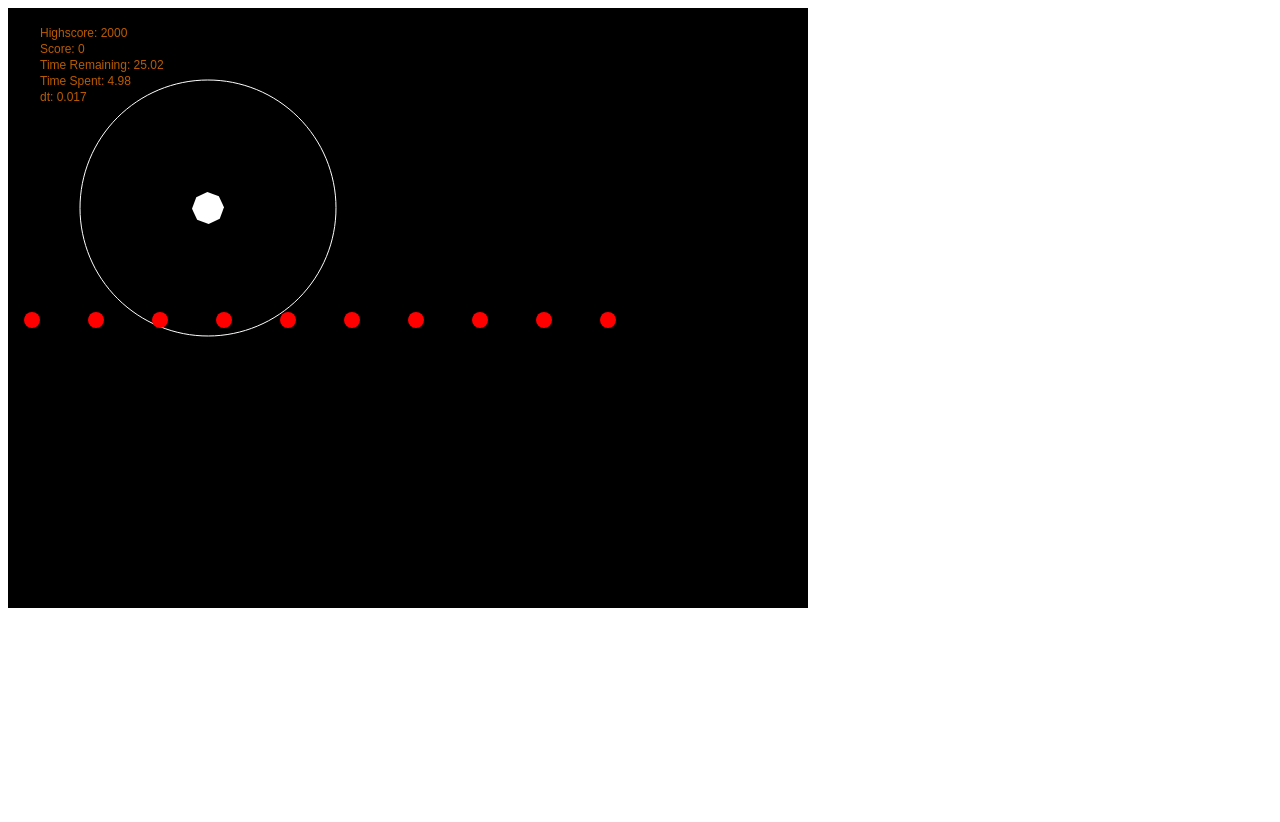
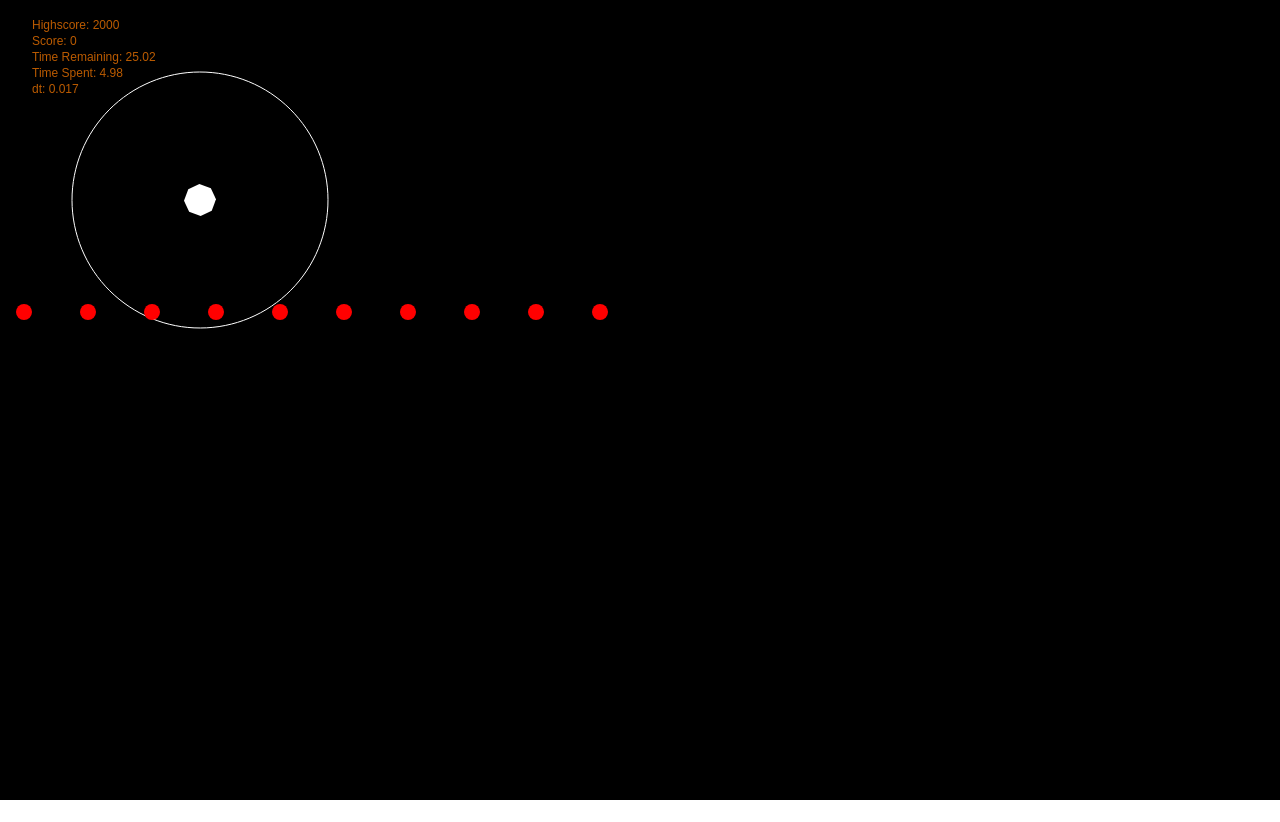
Before and after one commit to Retl/IntelligentAgent16, a plain HTML site: page game.html in a window 1280 px wide. Before the commit the page ends 800 px from the top, so only its background shows below. Drawn offline with Linux system fonts and the light colour scheme.

Commit message:
Size Defaults to Full Display Area

```diff
--- a/js/main.js
+++ b/js/main.js
@@ -19,8 +19,12 @@ var imgCrsr;
 
 function main ()
 {
-	gameWidth = 800;
-	gameHeight = 600;
+	gameWidth = window.innerWidth;
+	gameHeight = window.innerHeight;
+
+
+	playingArea = document.getElementById("mainCanvas").width = gameWidth;
+	playingArea = document.getElementById("mainCanvas").height = gameHeight;
 
 	main;
 	score = 0;
--- a/stylesheets/ia16.css
+++ b/stylesheets/ia16.css
@@ -1,11 +1,18 @@
 /*
 Page Author: Carlis Moore
 Creation Date: 10 July 2014
-Last Modified:  10 July 2014
+Last Modified:  12 July 2014
 Purpose: Cascading stylesheet for the game Intelligent Agent 16.
 
 Permissions: If you want to use elements from this stylesheet, please ask me first. I'm generally pretty open and willing to share, but it's better to ask than to not. You can email me at carlis.moore@gmail.com.
 */
+
+html, body
+{
+  width:  100%;
+  height: 100%;
+  margin: 0px;
+}
 
 .hexButton
 {
```
